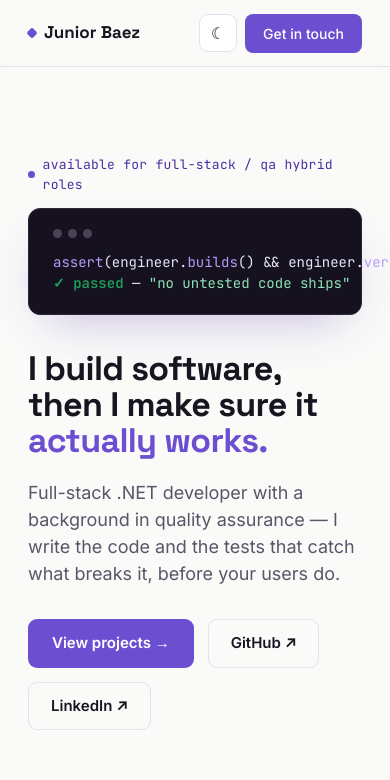
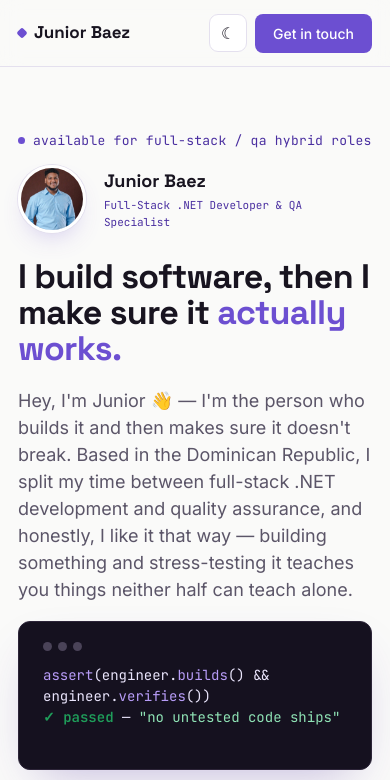
Before and after one commit to JuniorBaez-ux/personal-portfolio, a plain HTML site: page index.html in a window 390 px wide. Shown: the top 780 px of the page. Drawn offline with Linux system fonts and the light colour scheme.

Commit message:
Enhance SEO and update hero section in index.html
Added meta tags for SEO and social sharing, updated hero section content, and improved CSS styles for responsiveness.

```diff
--- a/index.html
+++ b/index.html
@@ -4,6 +4,10 @@
 <meta charset="UTF-8">
 <meta name="viewport" content="width=device-width, initial-scale=1.0">
 <title>Junior Baez — Full-Stack .NET Developer & QA Specialist</title>
+<meta name="description" content="Full-Stack .NET Developer & QA Specialist based in the Dominican Republic. Building and validating software end-to-end.">
+<meta property="og:title" content="Junior Baez — Full-Stack .NET Developer & QA Specialist">
+<meta property="og:description" content="Building and validating software end-to-end.">
+<meta property="og:image" content="profile.jpg">
 <link rel="preconnect" href="https://fonts.googleapis.com">
 <link href="https://fonts.googleapis.com/css2?family=Space+Grotesk:wght@400;500;600;700&family=Inter:wght@400;500;600;700&family=JetBrains+Mono:wght@400;500;600&display=swap" rel="stylesheet">
 <style>
@@ -116,7 +120,26 @@
   @media(max-width:720px){.navlinks{display:none;}}
 
   /* HERO */
+  .hero-intro{display:flex;align-items:center;gap:18px;margin-bottom:26px;}
+  .hero-photo{
+    width:84px;height:84px;border-radius:50%;object-fit:cover;flex-shrink:0;
+    border:3px solid var(--surface-2);
+    box-shadow:0 0 0 1px var(--line), 0 12px 28px -14px rgba(108,79,209,0.45);
+  }
+  .hero-name{font-family:'Space Grotesk',sans-serif;font-size:21px;font-weight:700;}
+  .hero-role{font-family:'JetBrains Mono',monospace;font-size:12.5px;color:var(--violet-deep);margin-top:3px;}
+  @media(max-width:480px){
+    .hero-photo{width:68px;height:68px;}
+    .hero-name{font-size:18px;}
+    .hero-role{font-size:11px;}
+  }
+
   .hero{padding:88px 0 64px;position:relative;overflow:hidden;}
+  @media(max-width:480px){
+    .wrap{padding:0 18px;}
+    .hero{padding:64px 0 48px;}
+    .terminal{padding:16px 18px;font-size:12.5px;}
+  }
   .terminal{
     background:var(--chrome-bg);
     border:1px solid var(--chrome-line);
@@ -126,12 +149,15 @@
     font-family:'JetBrains Mono',monospace;
     font-size:14px;
     max-width:560px;
+    width:100%;
+    box-sizing:border-box;
     box-shadow:0 20px 50px -20px rgba(76,47,160,0.35);
     margin-bottom:36px;
+    overflow-wrap:anywhere;
   }
   .terminal .tbar{display:flex;gap:6px;margin-bottom:14px;}
   .terminal .tdot{width:9px;height:9px;border-radius:50%;background:#4A4358;}
-  .terminal .line{white-space:pre;}
+  .terminal .line{white-space:pre-wrap;word-break:break-word;}
   .terminal .kw{color:#B79CF7;}
   .terminal .str{color:#8FE3B5;}
   .terminal .ok{color:var(--pass);font-weight:600;}
@@ -271,14 +297,22 @@
   <div class="wrap">
     <div class="eyebrow">available for full-stack / QA hybrid roles</div>
 
+    <div class="hero-intro">
+      <img src="profile.jpg" alt="Junior Baez" class="hero-photo">
+      <div>
+        <div class="hero-name">Junior Baez</div>
+        <div class="hero-role">Full-Stack .NET Developer &amp; QA Specialist</div>
+      </div>
+    </div>
+
+    <h1>I build software, then I make sure it <span class="accent">actually works.</span></h1>
+    <p class="lede">Hey, I'm Junior 👋 — I'm the person who builds it and then makes sure it doesn't break. Based in the Dominican Republic, I split my time between full-stack .NET development and quality assurance, and honestly, I like it that way — building something and stress-testing it teaches you things neither half can teach alone.</p>
+
     <div class="terminal">
       <div class="tbar"><span class="tdot"></span><span class="tdot"></span><span class="tdot"></span></div>
       <div class="line"><span class="kw">assert</span>(engineer.<span class="kw">builds</span>() &amp;&amp; engineer.<span class="kw">verifies</span>())</div>
       <div class="line"><span class="ok">✓ passed</span> — <span class="str">"no untested code ships"</span><span class="caret"></span></div>
     </div>
-
-    <h1>I build software, then I make sure it <span class="accent">actually works.</span></h1>
-    <p class="lede">Full-stack .NET developer with a background in quality assurance — I write the code and the tests that catch what breaks it, before your users do.</p>
 
     <div class="hero-actions">
       <a href="#projects" class="btn-primary">View projects →</a>
```
